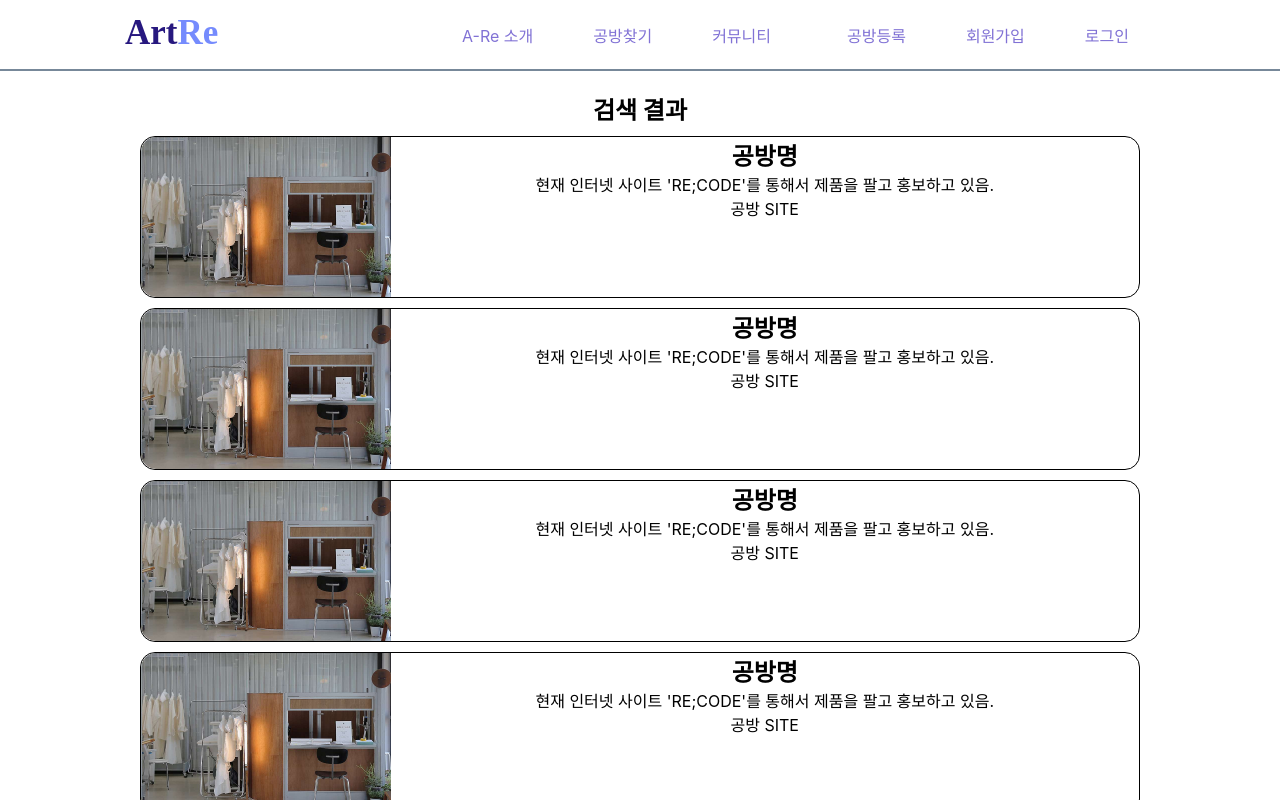
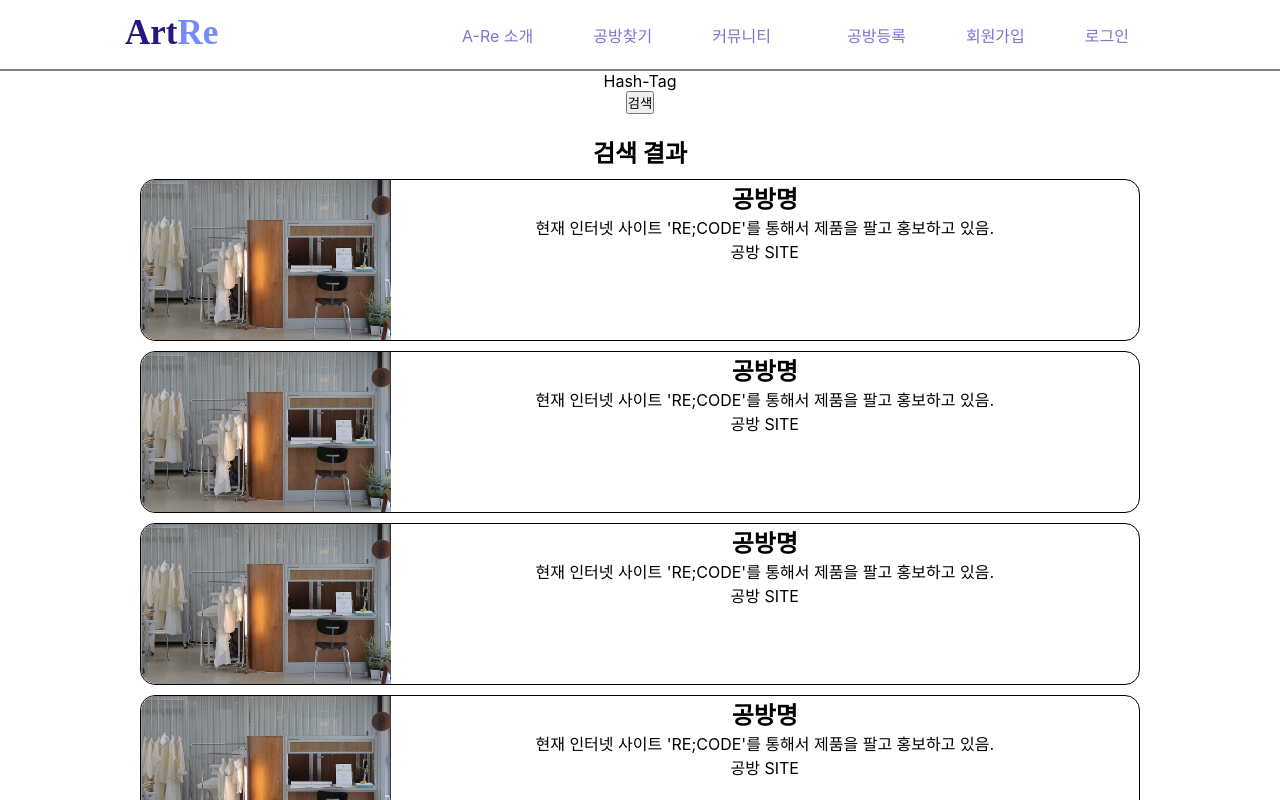
Before and after one commit to Team-NanaScript/Art_Recycle, a React (Create React App) app in the folder react-are/: page /search/material in a window 1280 px wide. Shown: the top 800 px of the page. Built offline with nearby package versions, Linux system fonts and the light colour scheme.

Commit message:
search nav css 수정

```diff
--- a/react-are/src/css/search_nav.css
+++ b/react-are/src/css/search_nav.css
@@ -19,6 +19,8 @@ ul.search_nav a {
   border-top: 3px solid transparent;
   border-bottom: 3px solid transparent;
   transition: 0.3s;
+
+  width: 10vw;
 }
 
 ul.search_nav a:hover:not(.active_nav) {
--- a/react-are/src/search/Result.jsx
+++ b/react-are/src/search/Result.jsx
@@ -4,13 +4,20 @@ import "../css/result.css";
 const Result = () => {
   return (
     <div>
+      <section>
+        <div>Hash-Tag</div>
+        <button>검색</button>
+      </section>
+
+      <section>
         <h2 className="result">검색 결과</h2>
-
         <div className="result_search">
           <div className="result_image"></div>
           <div className="result_ex">
             <h2>공방명</h2>
-          <p>현재 인터넷 사이트 'RE;CODE'를 통해서 제품을 팔고 홍보하고 있음.</p>
+            <p>
+              현재 인터넷 사이트 'RE;CODE'를 통해서 제품을 팔고 홍보하고 있음.
+            </p>
             <a>공방 SITE</a>
           </div>
         </div>
@@ -18,7 +25,9 @@ const Result = () => {
           <div className="result_image"></div>
           <div className="result_ex">
             <h2>공방명</h2>
-          <p>현재 인터넷 사이트 'RE;CODE'를 통해서 제품을 팔고 홍보하고 있음.</p>
+            <p>
+              현재 인터넷 사이트 'RE;CODE'를 통해서 제품을 팔고 홍보하고 있음.
+            </p>
             <a>공방 SITE</a>
           </div>
         </div>
@@ -26,7 +35,9 @@ const Result = () => {
           <div className="result_image"></div>
           <div className="result_ex">
             <h2>공방명</h2>
-          <p>현재 인터넷 사이트 'RE;CODE'를 통해서 제품을 팔고 홍보하고 있음.</p>
+            <p>
+              현재 인터넷 사이트 'RE;CODE'를 통해서 제품을 팔고 홍보하고 있음.
+            </p>
             <a>공방 SITE</a>
           </div>
         </div>
@@ -34,10 +45,13 @@ const Result = () => {
           <div className="result_image"></div>
           <div className="result_ex">
             <h2>공방명</h2>
-          <p>현재 인터넷 사이트 'RE;CODE'를 통해서 제품을 팔고 홍보하고 있음.</p>
+            <p>
+              현재 인터넷 사이트 'RE;CODE'를 통해서 제품을 팔고 홍보하고 있음.
+            </p>
             <a>공방 SITE</a>
           </div>
         </div>
+      </section>
     </div>
   );
 };
--- a/react-are/src/search/Search.jsx
+++ b/react-are/src/search/Search.jsx
@@ -21,10 +21,7 @@ const Search = () => {
         <Route path="/search/local" component={LocalSearch} exact />
         <Route path="/search/way" component={WaySearch} exact />
         <Route path="/search/material" component={MaterialSearch} exact />
-        <div className="result_tag">
-          <div>Hash-Tag</div>
-          <button>검색</button>
-        </div>
+        <div className="result_tag"></div>
         <Result />
       </div>
     </BrowserRouter>
```
Lines whose indentation alone changed are shown as unchanged.
